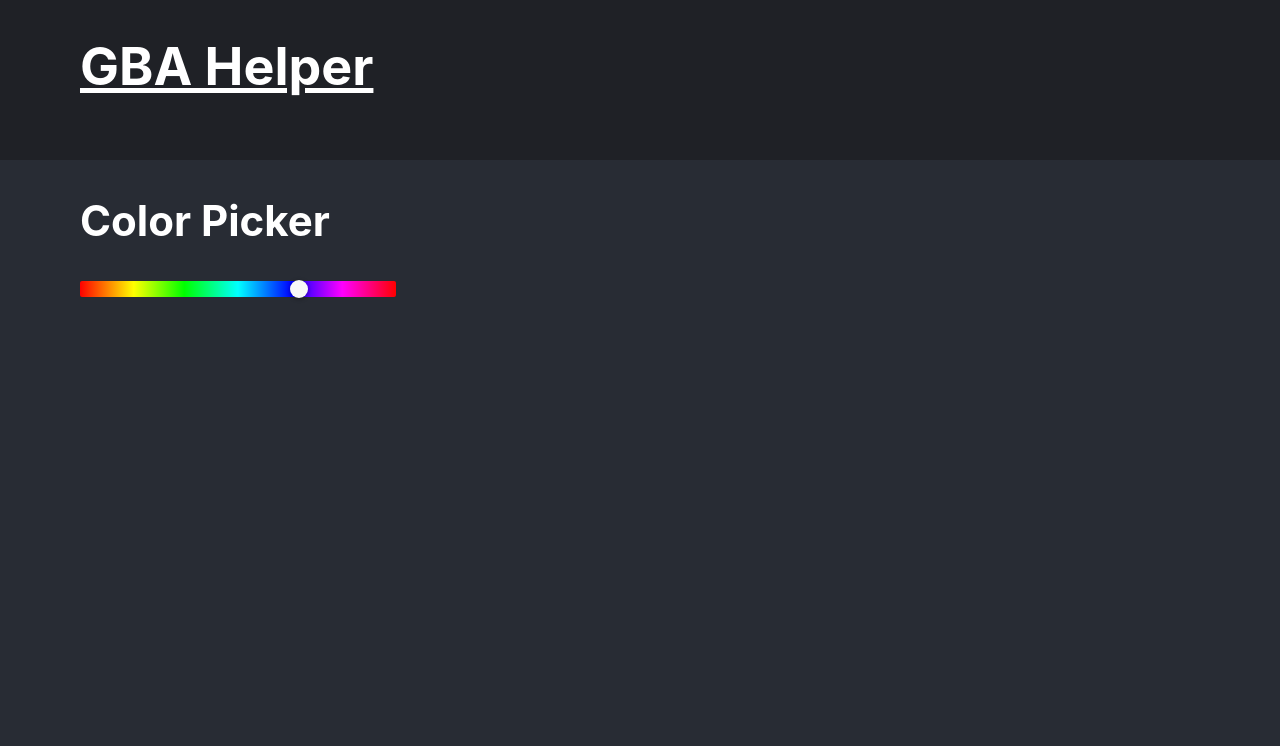
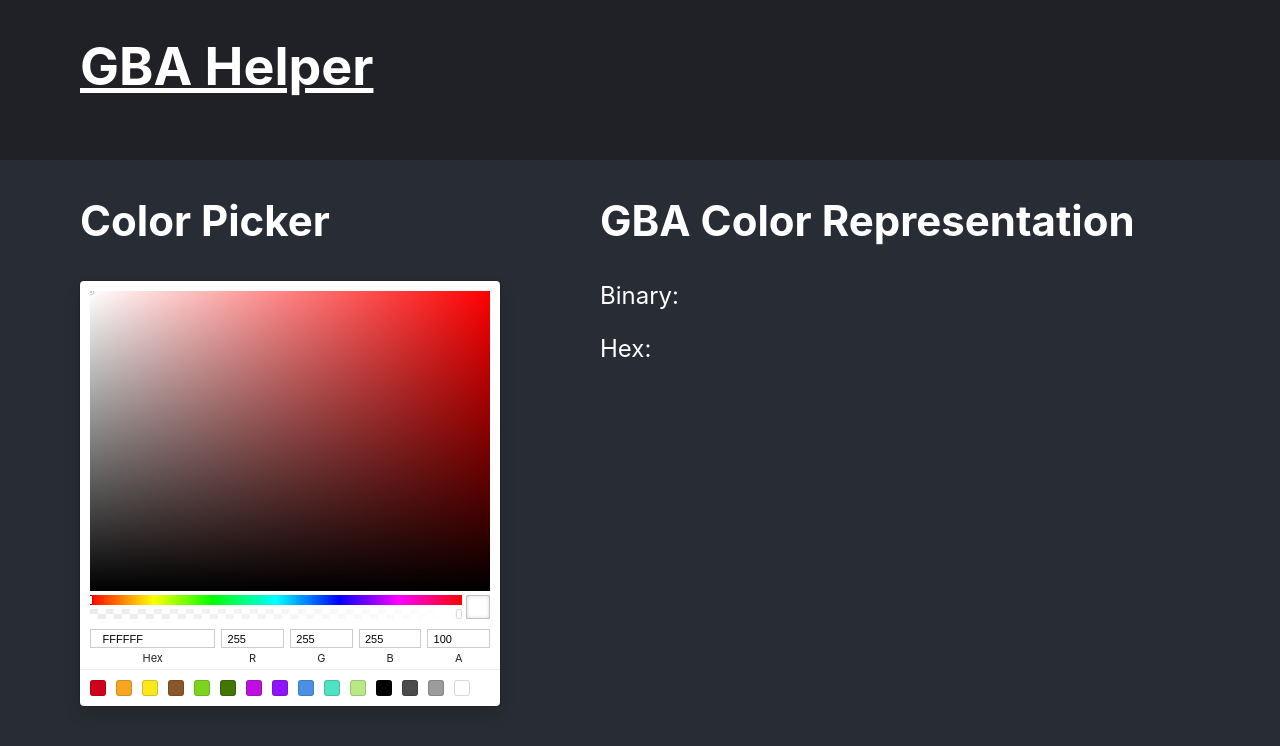
Before and after one commit to isaact23/gba-helper, a React (Create React App) app: page /color in a window 1280 px wide. Shown: the top 746 px of the page. Built offline with nearby package versions, Linux system fonts and the light colour scheme.

Commit message:
Work on ColorPicker

```diff
--- a/src/App.js
+++ b/src/App.js
@@ -6,6 +6,9 @@ import NavBar from './NavBar.js';
 import MainMenu from './MainMenu.js';
 import ColorPicker from './ColorPicker.js';
 
+/*
+The App component contains the entire website.
+ */
 class App extends React.Component {
     render() {
         return (
--- a/src/App.scss
+++ b/src/App.scss
@@ -7,6 +7,9 @@ h1 {
 }
 h2 {
   font-size: 42px;
+}
+p {
+  font-size: 24px;
 }
 ul {
   font-size: 24px;
@@ -60,3 +63,10 @@ a:active {
   margin-left: 10vh;
   color: $text;
 }
+.ColorPicker-picker {
+  float: left;
+}
+.ColorPicker-output {
+  float: left;
+  margin-left: 100px;
+}
--- a/src/ColorPicker.js
+++ b/src/ColorPicker.js
@@ -1,13 +1,44 @@
 import React from 'react';
-import { HuePicker } from 'react-color'
+import { SketchPicker } from 'react-color'
 
+/*
+ColorPicker is a page allowing the user to choose colors and convert to GBA format (15 bits).
+This is more for demonstration of how GBA handles colors. Other tools (PNG to GBA, tile map maker, etc)
+should be more practical for actual game development.
+ */
 class ColorPicker extends React.Component {
+
+    // Initialize ColorPicker with a default color.
+    constructor(props) {
+        super(props);
+        this.state = {
+           color: "#fff"
+        };
+    }
+
+    // Handle a change in the color picker.
+    handleChangeComplete = (color) => {
+        this.setState({
+            color: color
+        });
+    }
 
     render() {
         return (
             <div className="ColorPicker">
-                <h2>Color Picker</h2>
-                <HuePicker/>
+                <div className="ColorPicker-picker">
+                    <h2>Color Picker</h2>
+                    <SketchPicker
+                        width={400}
+                        color={this.state.color}
+                        onChangeComplete={this.handleChangeComplete}
+                    />
+                </div>
+                <div className="ColorPicker-output">
+                    <h2>GBA Color Representation</h2>
+                    <p>Binary:</p>
+                    <p>Hex:</p>
+                </div>
             </div>
         );
     }
--- a/src/MainMenu.js
+++ b/src/MainMenu.js
@@ -1,12 +1,15 @@
 import React from 'react';
 import {Link} from "react-router-dom";
 
+/*
+Main menu is the first page the user sees. It contains links to every other part of the website.
+ */
 class MainMenu extends React.Component {
     render() {
         return (
             <div className="MainMenu">
                 <h2>Main Menu</h2>
-                <Link to="color"><ul>RGBA color picker</ul></Link>
+                <Link to="color"><ul>RGB color picker</ul></Link>
                 <ul>PNG to GBA converter</ul>
                 <ul>Tilemap Editor</ul>
                 <ul>Useful links</ul>
--- a/src/NavBar.js
+++ b/src/NavBar.js
@@ -1,6 +1,9 @@
 import React from 'react';
 import {Link} from "react-router-dom";
 
+/*
+The NavBar is displayed at the top of the screen on all pages.
+ */
 class NavBar extends React.Component {
     render() {
         return (
```
